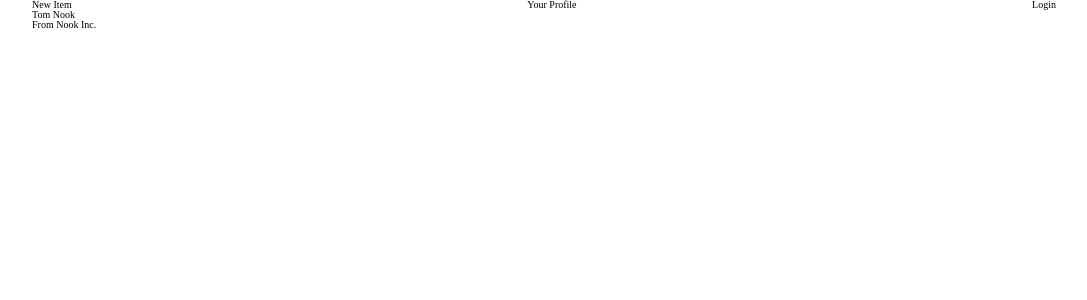
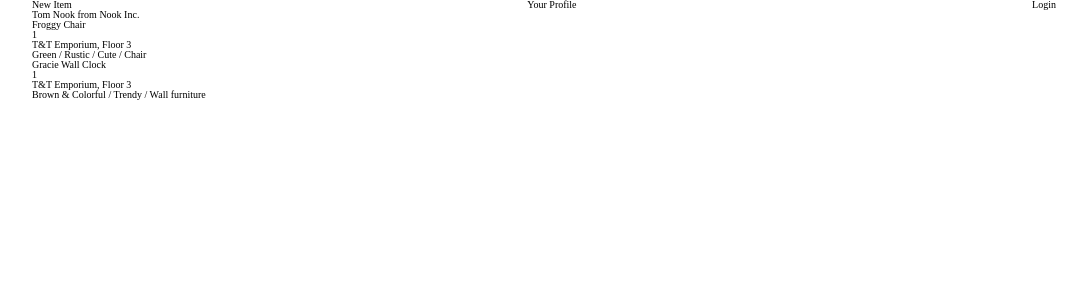
Before and after one commit to ttwebft70-bw-october/front-end, a React (Create React App) app: page /profile in a window 1280 px wide. Shown: the top 300 px of the page, without its empty margins (96-1183 px from the left). Built offline with nearby package versions, Linux system fonts and the light colour scheme.

Commit message:
Profile and child components

```diff
--- /dev/null
+++ b/src/components/ItemListing.js
@@ -0,0 +1,16 @@
+import React from "react";
+
+function ItemListing(props) {
+	const { item } = props;
+
+	return (
+		<div className="listing">
+			<h2 className="listing-item">{item.item}</h2>
+			<p className="listing-amount">{item.amount}</p>
+			<p className="listing-location">{item.location}</p>
+			<p className="listing-description">{item.description}</p>
+		</div>
+	);
+}
+
+export default ItemListing;
--- a/src/components/Profile.js
+++ b/src/components/Profile.js
@@ -1,5 +1,6 @@
 import React from "react";
 import { useParams } from "react-router-dom";
+import ProfileListings from "./ProfileListings";
 
 function Profile() {
 	//	For buidling the page out while we wait for the backend
@@ -10,12 +11,32 @@
 		business: "Nook Inc.",
 	};
 
+	const fakeListings = [
+		{
+			profile_id: 1,
+			item: "Froggy Chair",
+			description: "Green / Rustic / Cute / Chair",
+			price: "1,440 Bells",
+			amount: "1",
+			location: "T&T Emporium, Floor 3",
+		},
+		{
+			profile_id: 1,
+			item: "Gracie Wall Clock",
+			description: "Brown & Colorful / Trendy / Wall furniture",
+			price: "150,000 Bells",
+			amount: "1",
+			location: "T&T Emporium, Floor 3",
+		},
+	];
+
 	return (
 		<div className="profile">
 			<h1>
-				{fakeProfile.first_name} {fakeProfile.last_name}
+				{fakeProfile.first_name} {fakeProfile.last_name} from{" "}
+				{fakeProfile.business}
 			</h1>
-			<h2>From {fakeProfile.business}</h2>
+			<ProfileListings listings={fakeListings} />
 		</div>
 	);
 }
--- /dev/null
+++ b/src/components/ProfileListings.js
@@ -0,0 +1,18 @@
+import React from "react";
+import ItemListing from "./ItemListing";
+
+function ProfileListings(props) {
+	const { listings } = props;
+
+	console.log(listings);
+
+	return (
+		<div className="profile-listings">
+			{listings.map((listing) => (
+				<ItemListing item={listing} />
+			))}
+		</div>
+	);
+}
+
+export default ProfileListings;
```
